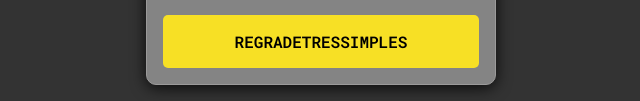
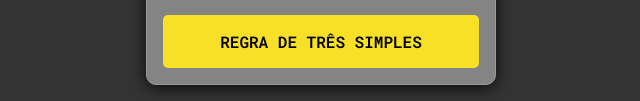
Before and after one commit to Davi-DevRoom/Projetos_ES6plus, a plain HTML site: page index.html in a window 1280 px wide. Shown: the part 967-1068 px from the top of the page, 319-959 px from the left. Drawn offline with Linux system fonts and the light colour scheme.

Commit message:
Update index.html

```diff
--- a/index.html
+++ b/index.html
@@ -23,7 +23,7 @@
         <a href="projetos/calculadoraDeJurosSimples/index.html" target="_blank" rel="noopener noreferrer">Calculadora de juros simples</a>
         <a href="projetos/calculadoraDeJurosCompostos/index.html" target="_blank" rel="noopener noreferrer">Calculadora de juros Compostos</a>
         <a href="projetos/calculadoraDeJurosCompostosComAportesMes/index.html" target="_blank" rel="noopener noreferrer">Calculadora de juros Compostos com Aportes mensais</a>
-        <a href="projetos/regraDeTresSimples/index.html" target="_blank" rel="noopener noreferrer">regraDeTresSimples</a>
+        <a href="projetos/regraDeTresSimples/index.html" target="_blank" rel="noopener noreferrer">Regra de três simples</a>
     </main>
 
     <footer>
```
